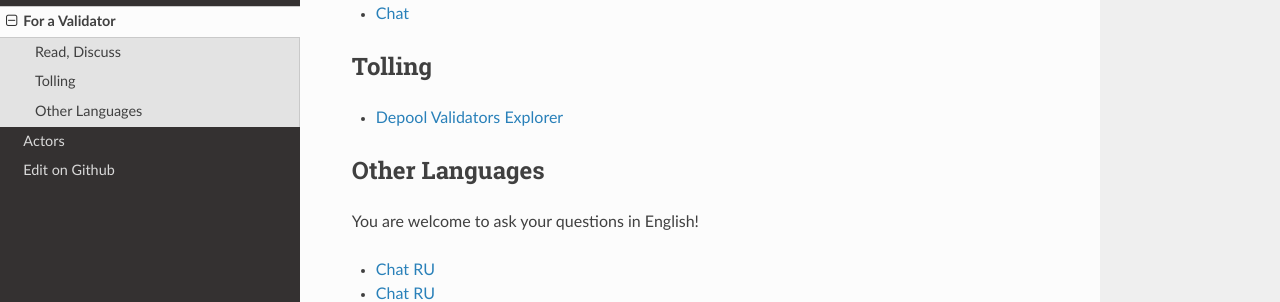
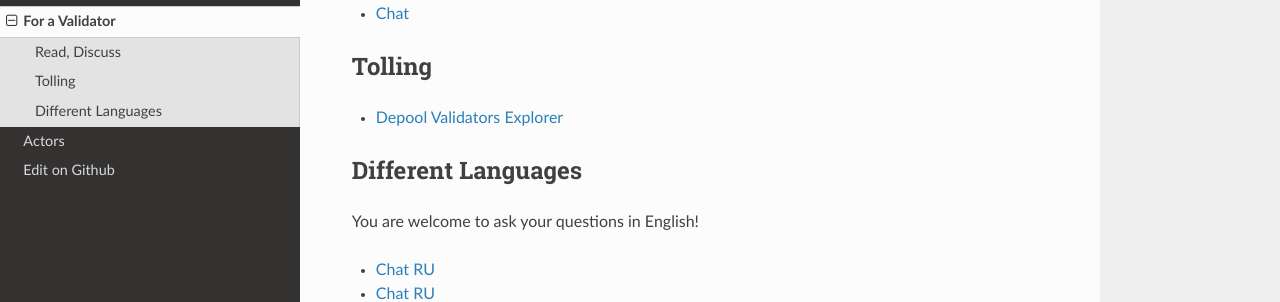
Before and after one commit to OCamlPro/www.freeton.link, a Sphinx documentation site: the page built from sphinx/validator.rst, in a window 1280 px wide. Shown: the part 238-540 px from the top of the page. Built offline with Sphinx 7.4.7 and the Read the Docs theme 2.0.0, drawn with Linux system fonts in a browser that asks for light colours; the version number could not be read and is left out.

Commit message:
petits changements

```diff
--- a/sphinx/developer.rst
+++ b/sphinx/developer.rst
@@ -32,8 +32,8 @@ Documentation
 * `Publish a Smart-contract <https://habr.com/ru/post/494528/>`_
 * `TON OS SDK <https://tonlabs.github.io/ton-client-js/>`_
 
-Other Languages
-~~~~~~~~~~~~~~~
+Different Languages
+~~~~~~~~~~~~~~~~~~~
 You are welcome to ask your questions in English!
 
 * Developers `Channel RU <https://t.me/freetondev_ru>`_ - `Chat RU <https://t.me/freetondevru>`_
--- a/sphinx/user.rst
+++ b/sphinx/user.rst
@@ -3,7 +3,7 @@ For a User
 
 Read, Watch, Discuss
 ~~~~~~~~~~~~~~~~~~~~
-* `Community site <https://freeton.org/>`_ - |toncrystal.ico| `Chat <https://t.me/toncrystal>`_ - `Facebook <https://www.facebook.com/CommunityTon>`_ - `Twitter <https://twitter.com/CommunityTon>`_ - `Instagram <https://www.instagram.com/communityton/>`_ - `Linkedin <https://www.linkedin.com/in/free-ton/>`_
+* Community `WEB <https://freeton.org/>`_ - |toncrystal.ico| `Chat <https://t.me/toncrystal>`_ - `Facebook <https://www.facebook.com/CommunityTon>`_ - `Twitter <https://twitter.com/CommunityTon>`_ - `Instagram <https://www.instagram.com/communityton/>`_ - `Linkedin <https://www.linkedin.com/in/free-ton/>`_
 * `News <https://ton-news.com/>`_
 * `Youtube <https://www.youtube.com/c/FreeTON_official/featured>`_
 * |FreeTonNews.ico| `Channel <https://t.me/ton_crystal_news>`_
--- a/sphinx/validator.rst
+++ b/sphinx/validator.rst
@@ -10,8 +10,8 @@ Tolling
 ~~~~~~~
 * `Depool Validators Explorer <https://depools.extraton.io/>`_
 
-Other Languages
-~~~~~~~~~~~~~~~
+Different Languages
+~~~~~~~~~~~~~~~~~~~
 You are welcome to ask your questions in English!
 
 * `Chat RU <https://t.me/freeton_validators_ru>`_
```
